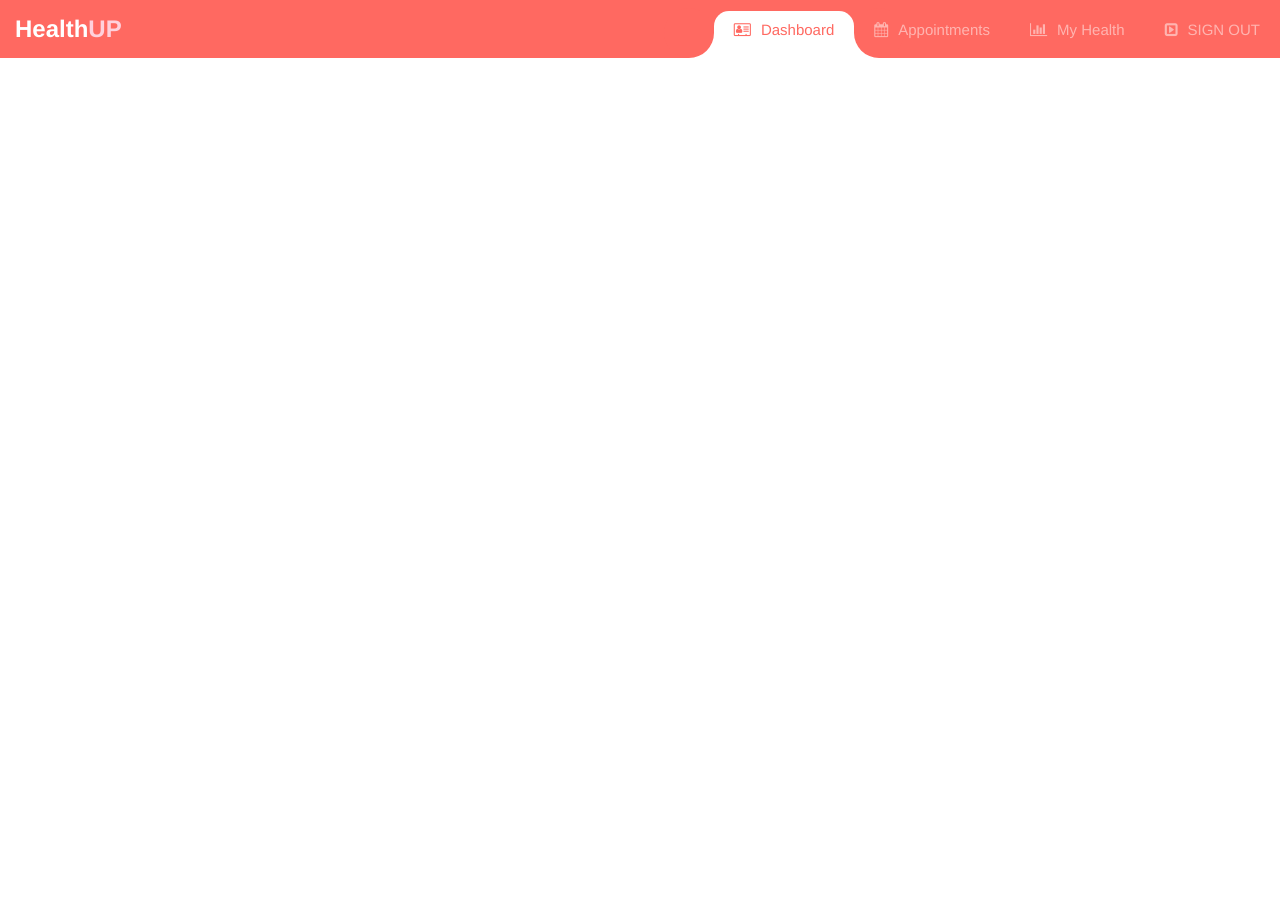
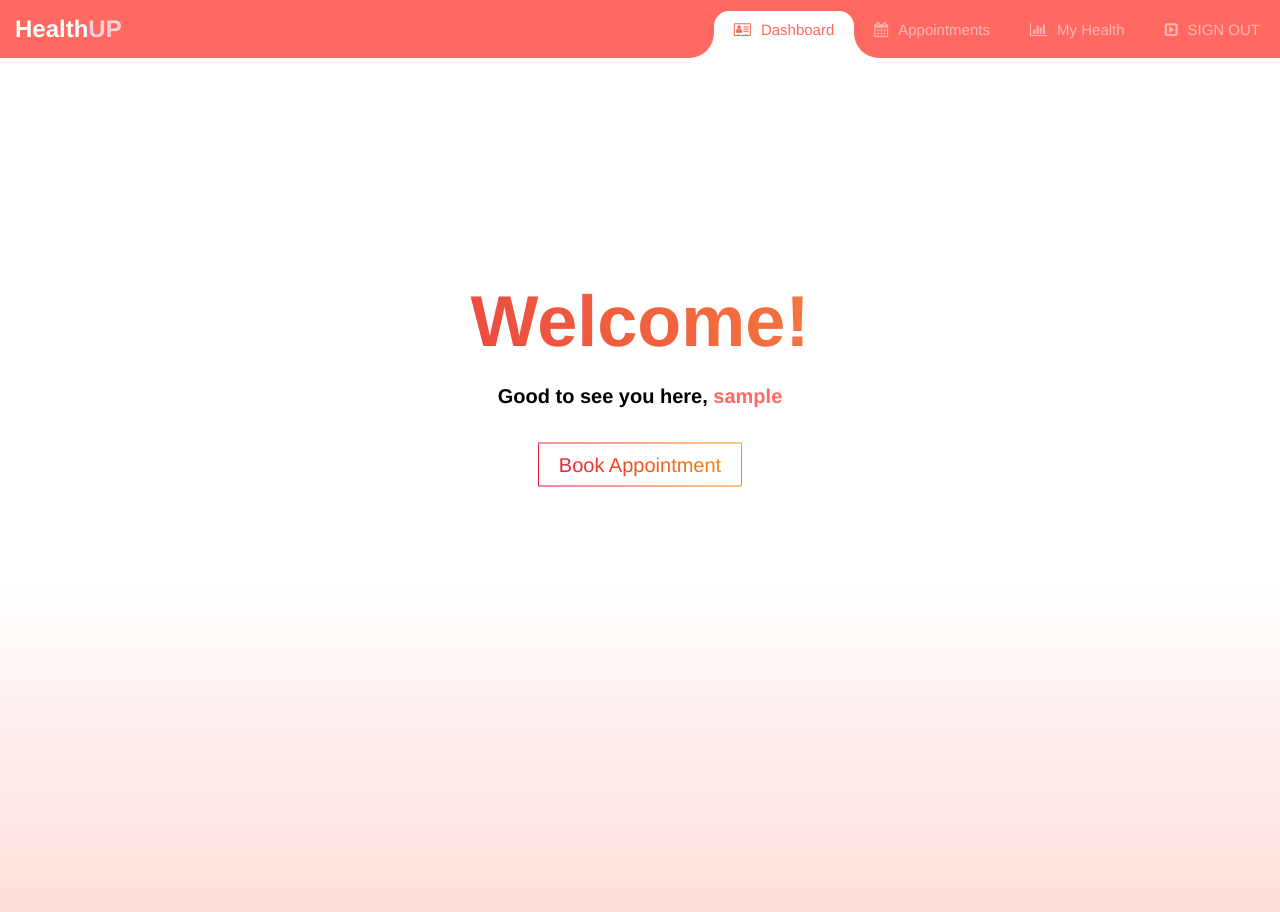
Before and after one commit to OneGiantNick/HackConcode2022, a Flask app: template templates/dashboard.html in a window 1280 px wide. Shown: the top 912 px of the page. Before the commit the page ends 58 px from the top, so only its background shows below. Run offline with Flask 2, Linux system fonts and the light colour scheme; the template is opened without the code that fills it: most values are stand-ins (such as "Sample title", 1, 10 or a date in 2020); parts of the project's set-up code (start-up, migrations or seed data) failed here and were passed over; some libraries are stand-ins or nearby versions.

Commit message:
dashboard done

```diff
--- a/app.py
+++ b/app.py
@@ -70,13 +70,15 @@ def welcome():
     return render_template("welcome.html")
 
 
-@app.route("/dashboard")
+@app.route("/dashboard", methods=["GET", "POST"])
 def dashboard():
     session = cookiejar["session_address"]
+    user = str(functions.getUserFromSession(session))
     if session == None:
         return redirect(url_for("login"))
 
-    return render_template("dashboard.html")
+
+    return render_template("dashboard.html", username=user)
 
 
 @app.route("/appointments")
--- a/functions.py
+++ b/functions.py
@@ -137,8 +137,8 @@ def getUser(username):
 def getUserFromSession(session_contract_address):
     print(session_contract_address)
     session = w3.eth.contract(address=session_contract_address, abi=session_abi)
-    print(session.functions.username().call())
-    return session.functions.username()
+
+    return session.functions.username().call()
 
 
 def getUserAppointments(username):
--- a/static/style.css
+++ b/static/style.css
@@ -4,8 +4,13 @@
 }
 
 body {
-  overflow: hidden;
+  overflow-y: hidden;
+  overflow-x: hidden;
   font-family: "Helvetica", Times, serif;
+}
+.container{
+  overflow-y:scroll;
+  height:100%;
 }
 svg {
   height: 100vh;
@@ -21,7 +26,6 @@ path {
 small{
   font-size: 14px;
   color: red;
-  margin-top: -20px;
 }
 #box {
   color:#FF6961;
@@ -105,9 +109,10 @@ small{
 
 .btn-primary{
   text-transform: uppercase;
-  border: 3px outset #FFD1DC;
-  background-color: #FF6961;
-  color: #FFD1DC;
+  border: 2px solid;
+  border-image: #FF6961;
+  background: transparent;
+  color: #FF6961;
   display: block;
   margin: auto;
   font-size: 0.5em;
@@ -116,7 +121,7 @@ small{
 }
 
 .btn-primary:hover{
-  border: 3px outset #FF6961;
+  border: 2px outset #FF6961;
   background-color: #FFD1DC;
   color: #FF6961;
 }
@@ -134,9 +139,10 @@ small{
 
 .btn-primary1{
   text-transform: uppercase;
-  border: 3px outset #1F75FE;
-  background-color: #74BBFB;
-  color: #1F75FE;
+  border: 2px solid;
+  border-image: #74BBFB;
+  background: transparent;
+  color: #74BBFB;
   display: block;
   margin: auto;
   font-size: 0.5em;
@@ -145,7 +151,7 @@ small{
 }
 
 .btn-primary1:hover{
-  border: 3px outset #74BBFB;
+  border: 2px outset #74BBFB;
   background-color: #1F75FE;
   color: #74BBFB;
 }
@@ -299,3 +305,122 @@ i {
 		left: -25px;
 	}
 }
+
+.greeting{
+  font-size: 20px;
+  text-align: center;
+  margin: 0;
+  position: relative;
+  margin-top:25%;
+  top: 50%;
+  left: 50%;
+  transform: translate(-50%, -50%)
+}
+
+#user{
+  color:#FF6961
+}
+.welcome {
+  font-size: 72px;
+  background-image: linear-gradient(60deg, #E21143, #FFB03A);
+  -webkit-background-clip: text;
+  color: transparent;
+}
+
+.appoint {
+  font-size: 20px;
+  padding: 10px 20px;
+  border: 1px solid;
+  border-image: linear-gradient(60deg, #E21143, #ff9900) 1;
+  background-image: linear-gradient(60deg, #E21143, #ff9900);
+  -webkit-background-clip: text;
+  color: transparent;
+}
+
+.slides {
+  width: 100%;
+  height: 100vh;
+  background-image: linear-gradient(#fff, rgb(252, 118, 106));
+  perspective: 100px;
+  perspective-origin: 50% 10%;
+  position: relative;
+}
+
+
+.slide {
+  user-select: none;
+  line-height: 150px;
+  display: block;
+  position: absolute;
+  top: 50%;
+  left: 50%;
+  width: 80%;
+  max-width: 800px;
+  min-width: 250px;
+  height: 50%;
+  min-height: 300px;
+  max-height: 500px;
+  box-shadow: 0 0 5px rgba(0, 0, 0, 0.4);
+  background-size: cover;
+  background-position: center;
+  cursor: pointer;
+  transition: all .5s;
+  border-radius: 15px;
+}
+
+.img_1 {
+  background-image: url(https://images.pexels.com/photos/1548111/pexels-photo-1548111.jpeg?auto=compress&cs=tinysrgb&dpr=2&h=650&w=940);
+}
+
+.img_2 {
+  background-image: url(https://images.pexels.com/photos/1269968/pexels-photo-1269968.jpeg?auto=compress&cs=tinysrgb&dpr=2&h=650&w=940);
+}
+
+.img_3 {
+  background-image: url(https://images.pexels.com/photos/1789968/pexels-photo-1789968.jpeg?auto=compress&cs=tinysrgb&dpr=2&h=650&w=940);
+}
+
+.img_4 {
+  background-image: url(https://images.pexels.com/photos/1864204/pexels-photo-1864204.jpeg?auto=compress&cs=tinysrgb&dpr=2&h=650&w=940);
+}
+
+#slide_1 {
+  transform: translate3d(-50%, -50%, 0);
+  z-index: 4;
+}
+
+#slide_2 {
+  transform: translate3d(-50%, -55%, -15px);
+  z-index: 3;
+  opacity: .8;
+}
+
+#slide_3 {
+  transform: translate3d(-50%, -60%, -30px);
+  z-index: 2;
+  opacity: .6;
+}
+
+#slide_4 {
+  transform: translate3d(-50%, -65%, -45px);
+  z-index: 1;
+  opacity: 0;
+}
+
+@keyframes move {
+  0% {
+      top: 50%;
+      opacity: 1;
+  }
+
+  100% {
+      top: 135%;
+      opacity: 0;
+  }
+}
+
+#hi{
+  top:600px;
+  background-image: rgb(252, 118, 106);
+  position: relative;
+}
--- a/templates/dashboard.html
+++ b/templates/dashboard.html
@@ -2,4 +2,76 @@
 {% set active_page = "dashboard" %}
 
 {% block content %}
+<div class="greeting">
+    <h1 class="welcome">Welcome!</h1>
+    <br>
+    <p><b>Good to see you here, <span id="user">{{username}}</span></b></p>
+    <br>
+    <br>
+    <a class="appoint" href="{{ url_for('appointments') }}">Book Appointment</a>
+</div>
+<div class="slide-container">
+    <div class="slides">
+        <div id='slide_1' class="slide img_1"></div>
+        <div id='slide_2' class="slide img_2"></div>
+        <div id='slide_3' class="slide img_3"></div>
+        <div id='slide_4' class="slide img_4"></div>
+    </div>
+</div>
+<p id="hi">hi</p>
+
+
+
+<script>
+    let slides = document.querySelectorAll(".slide");
+    let container = document.querySelector(".container");
+    let speed = 250;
+    let idx = 0;
+
+    let clickable = true;
+
+    function resetAnimation() {
+    this.style.WebkitAnimation = "";
+    this.style.animation = "";
+    }
+
+    function setAnimation(slide) {
+    slide.style.WebkitAnimation = `move ${speed}ms`;
+    slide.style.animation = `move ${speed}ms`;
+    slide.addEventListener("webkitAnimationEnd", resetAnimation);
+    slide.id = `slide_${4}`;
+    }
+
+    function moveThis(e) {
+    if (clickable && e.target.classList.contains("slide")) {
+        clickable = false;
+        if (idx == 4) idx = 0;
+
+        let siblingNext = slides[idx].nextElementSibling;
+        let siblingPrev = slides[idx].previousElementSibling;
+        let prev = slides[0].parentElement.children.length - 1;
+        let next = 1;
+
+        setAnimation(slides[idx]);
+
+        while (siblingNext) {
+        siblingNext.id = `slide_${next}`;
+        siblingNext = siblingNext.nextElementSibling;
+        next++;
+        }
+
+        while (siblingPrev) {
+        siblingPrev.id = `slide_${prev}`;
+        siblingPrev = siblingPrev.previousElementSibling;
+        prev--;
+        }
+
+        idx++;
+        setTimeout(() => (clickable = true), speed);
+    }
+    }
+
+    container.onclick = moveThis;
+
+  </script>
 {% endblock %}
```
